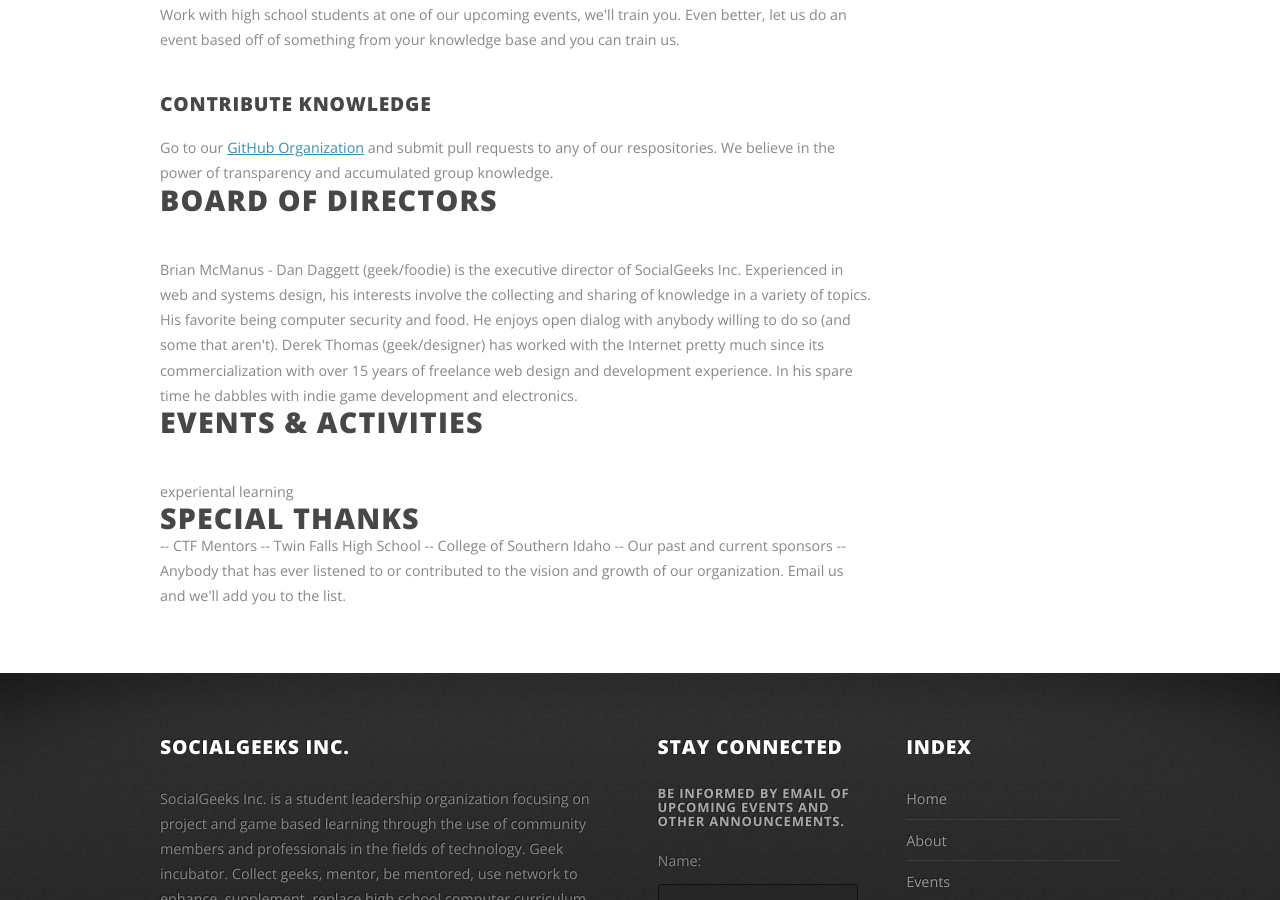
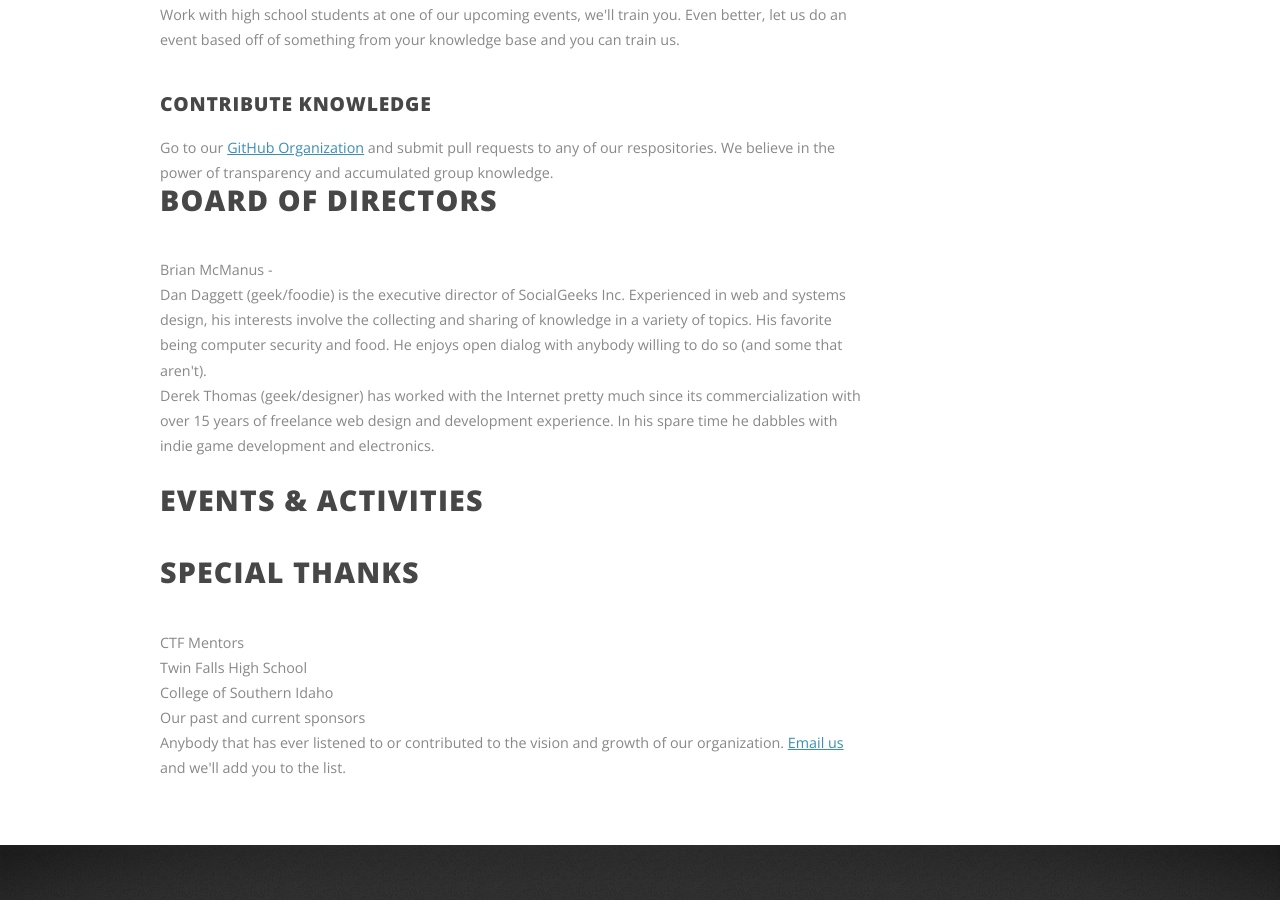
Before and after one commit to jahrik/socialgeeks.com, a Jekyll site: the page built from about.html, in a window 1280 px wide and 900 px high, scrolled down 645 px. Built offline with Jekyll 4.4.1, drawn with Linux system fonts in a browser that asks for light colours.

```diff
--- a/about.html
+++ b/about.html
@@ -25,19 +25,22 @@ Go to our <a href="https://github.com/socialgeeks">GitHub Organization</a> and s
 
 <h2>Board of Directors</h2>
 
-Brian McManus -
+<ul>
+	<li>Brian McManus -  </li>
 
-Dan Daggett (geek/foodie) is the executive director of SocialGeeks Inc. Experienced in web and systems design, his interests involve the collecting and sharing of knowledge in a variety of topics. His favorite being computer security and food. He enjoys open dialog with anybody willing to do so (and some that aren't).
+	<li>Dan Daggett (geek/foodie) is the executive director of SocialGeeks Inc. Experienced in web and systems design, his interests involve the collecting and sharing of knowledge in a variety of topics. His favorite being computer security and food. He enjoys open dialog with anybody willing to do so (and some that aren't).</li>
 
-Derek Thomas (geek/designer) has worked with the Internet pretty much since its commercialization with over 15 years of freelance web design and development experience.  In his spare time he dabbles with indie game development and electronics.
+	<li>Derek Thomas (geek/designer) has worked with the Internet pretty much since its commercialization with over 15 years of freelance web design and development experience.  In his spare time he dabbles with indie game development and electronics.</li>
+</ul>
 
 <h2>Events & Activities</h2>
-experiental learning
 
 <h2>Special Thanks</h2>
 
--- CTF Mentors
--- Twin Falls High School
--- College of Southern Idaho
--- Our past and current sponsors
--- Anybody that has ever listened  to or contributed to the vision and growth of our organization.  Email us and we'll add you to the list.
+<ul>
+	<li>CTF Mentors</li>
+	<li>Twin Falls High School</li>
+	<li>College of Southern Idaho</li>
+	<li>Our past and current sponsors</li>
+	<li>Anybody that has ever listened  to or contributed to the vision and growth of our organization.  <a href="contact.html">Email us</a> and we'll add you to the list.</li>
+</ul>
```
